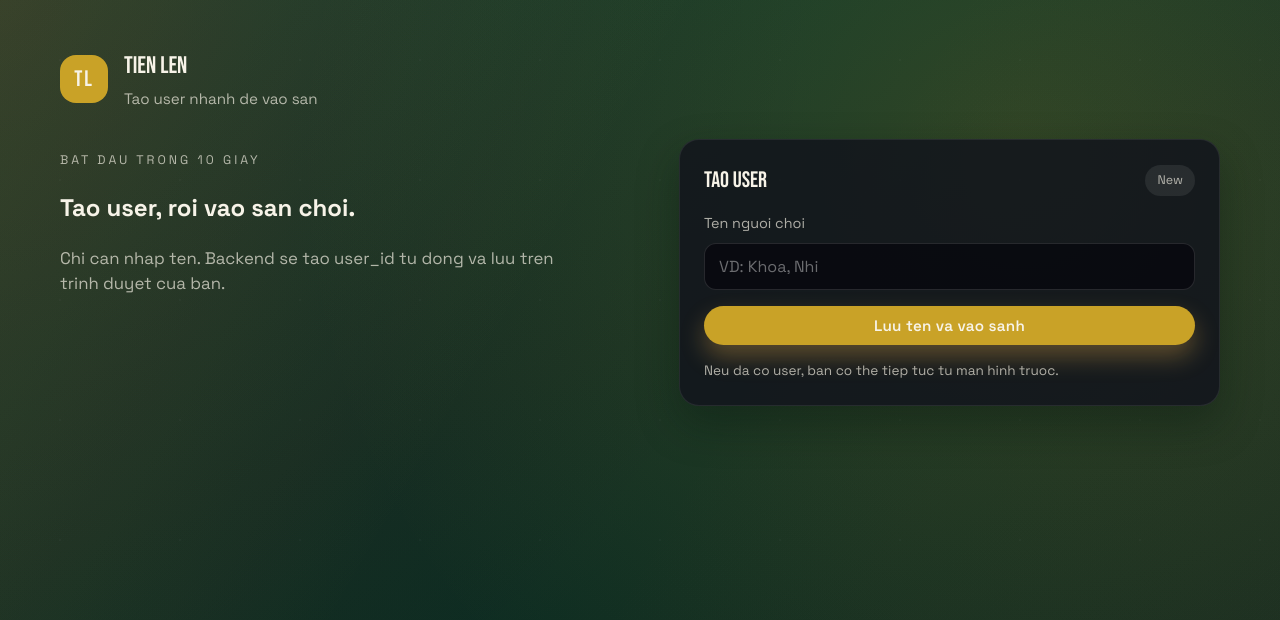
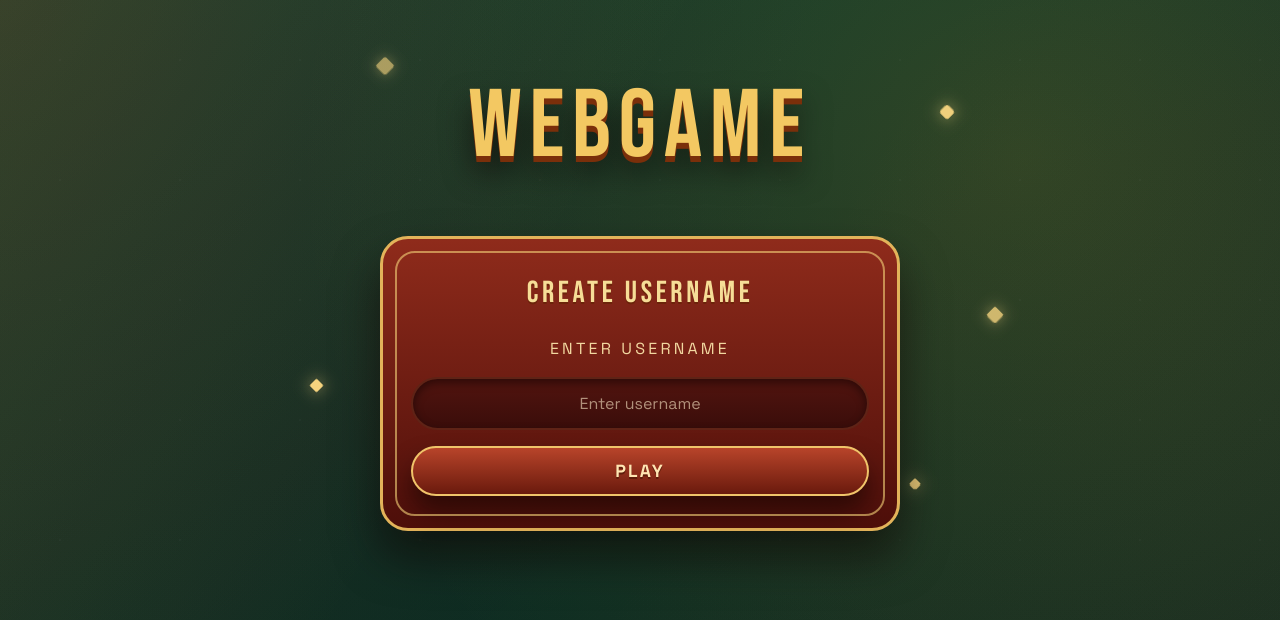
Before and after one commit to truongthuanr/Vietnamese-TienLen-Cardgame, a React app in the folder frontend/: page /create in a window 1280 px wide. Shown: the top 620 px of the page. Built offline with nearby package versions, Linux system fonts and the light colour scheme; the HTML template or start-up script is replaced by a standard one.

Commit message:
init create user page

```diff
--- a/frontend/src/App.css
+++ b/frontend/src/App.css
@@ -64,6 +64,184 @@
 
 .home-shell {
   gap: 28px;
+}
+
+.home-create {
+  width: min(820px, 92vw);
+  align-items: center;
+  text-align: center;
+  gap: 36px;
+  padding-top: 56px;
+}
+
+.home-create-header {
+  position: relative;
+  z-index: 2;
+}
+
+.home-create-title {
+  margin: 0;
+  font-family: var(--font-display);
+  font-size: clamp(3.2rem, 10vw, 6rem);
+  letter-spacing: 0.08em;
+  color: #f3c862;
+  text-shadow: 0 6px 0 #7a2f0a, 0 16px 30px rgba(10, 2, 0, 0.65);
+}
+
+.sparkle-field {
+  position: absolute;
+  inset: 0;
+  pointer-events: none;
+  z-index: 0;
+}
+
+.sparkle {
+  position: absolute;
+  width: 14px;
+  height: 14px;
+  background: #f6d47e;
+  border-radius: 2px;
+  transform: rotate(45deg);
+  box-shadow: 0 0 14px rgba(246, 212, 126, 0.7);
+  animation: twinkle 2.8s ease-in-out infinite;
+}
+
+.sparkle::before,
+.sparkle::after {
+  content: '';
+  position: absolute;
+  inset: 0;
+  background: inherit;
+  border-radius: 2px;
+  transform: rotate(90deg);
+}
+
+.sparkle.s1 {
+  top: 10%;
+  left: 18%;
+  animation-delay: 0.2s;
+}
+
+.sparkle.s2 {
+  top: 18%;
+  right: 12%;
+  width: 10px;
+  height: 10px;
+  animation-delay: 1s;
+}
+
+.sparkle.s3 {
+  top: 52%;
+  right: 6%;
+  width: 12px;
+  height: 12px;
+  animation-delay: 0.6s;
+}
+
+.sparkle.s4 {
+  top: 64%;
+  left: 10%;
+  width: 9px;
+  height: 9px;
+  animation-delay: 1.4s;
+}
+
+.sparkle.s5 {
+  bottom: 18%;
+  right: 16%;
+  width: 8px;
+  height: 8px;
+  animation-delay: 0.8s;
+}
+
+.sparkle.s6 {
+  bottom: 12%;
+  left: 22%;
+  width: 6px;
+  height: 6px;
+  animation-delay: 1.8s;
+}
+
+.home-create-panel {
+  position: relative;
+  z-index: 2;
+  width: min(520px, 92vw);
+  padding: 32px 28px;
+  border-radius: 28px;
+  background: linear-gradient(180deg, #8f2b1b, #4e0f0a);
+  border: 3px solid #e3b35a;
+  box-shadow: 0 26px 45px rgba(12, 4, 0, 0.55);
+  animation: rise 0.6s ease both;
+}
+
+.home-create-panel::before {
+  content: '';
+  position: absolute;
+  inset: 12px;
+  border-radius: 20px;
+  border: 2px solid rgba(246, 210, 120, 0.6);
+  pointer-events: none;
+}
+
+.home-create-panel h2 {
+  margin: 0 0 20px;
+  font-family: var(--font-display);
+  font-size: clamp(1.4rem, 5vw, 1.9rem);
+  letter-spacing: 0.12em;
+  color: #f6dd97;
+  text-shadow: 0 2px 0 #6c240a;
+}
+
+.home-create-form {
+  display: grid;
+  gap: 16px;
+  align-items: center;
+}
+
+.home-create-label {
+  font-size: 1rem;
+  color: #f2d8a1;
+  text-transform: uppercase;
+  letter-spacing: 0.2em;
+}
+
+.home-create-panel input {
+  border-radius: 999px;
+  border: 2px solid #5f2316;
+  background: linear-gradient(180deg, #52140f, #3a0d0a);
+  color: #f8e6c4;
+  padding: 14px 18px;
+  font-size: 1rem;
+  text-align: center;
+  box-shadow: inset 0 4px 8px rgba(10, 2, 0, 0.5);
+}
+
+.home-create-panel input::placeholder {
+  color: rgba(248, 230, 196, 0.6);
+}
+
+.home-create-button {
+  border-radius: 999px;
+  padding: 12px 24px;
+  font-size: 1.1rem;
+  font-weight: 700;
+  letter-spacing: 0.12em;
+  background: linear-gradient(180deg, #b8442a, #6a1a0d);
+  border: 2px solid #f0c46a;
+  color: #ffe6b3;
+  text-shadow: 0 2px 0 #5f1d0b;
+  cursor: pointer;
+  box-shadow: 0 16px 24px rgba(15, 4, 0, 0.55);
+  transition: transform 0.2s ease, box-shadow 0.2s ease;
+}
+
+.home-create-button:hover {
+  transform: translateY(-2px);
+  box-shadow: 0 20px 30px rgba(15, 4, 0, 0.65);
+}
+
+.home-create-button:active {
+  transform: translateY(0);
 }
 
 .home-card {
@@ -328,4 +506,31 @@ input::placeholder {
     flex-direction: column;
     align-items: flex-start;
   }
+
+  .home-create {
+    padding-top: 40px;
+  }
 }
+
+@keyframes twinkle {
+  0%,
+  100% {
+    opacity: 0.6;
+    transform: rotate(45deg) scale(0.9);
+  }
+  50% {
+    opacity: 1;
+    transform: rotate(45deg) scale(1.1);
+  }
+}
+
+@keyframes rise {
+  from {
+    opacity: 0;
+    transform: translateY(16px);
+  }
+  to {
+    opacity: 1;
+    transform: translateY(0);
+  }
+}
--- a/frontend/src/pages/HomeCreate.tsx
+++ b/frontend/src/pages/HomeCreate.tsx
@@ -19,44 +19,29 @@ const HomeCreate = () => {
   }
 
   return (
-    <div className="app home-shell">
-      <header className="app-header">
-        <div className="brand">
-          <span className="brand-mark">TL</span>
-          <div>
-            <p className="brand-title">Tien Len</p>
-            <p className="brand-subtitle">Tao user nhanh de vao san</p>
-          </div>
-        </div>
+    <div className="app home-create">
+      <div className="sparkle-field" aria-hidden="true">
+        <span className="sparkle s1" />
+        <span className="sparkle s2" />
+        <span className="sparkle s3" />
+        <span className="sparkle s4" />
+        <span className="sparkle s5" />
+        <span className="sparkle s6" />
+      </div>
+      <header className="home-create-header">
+        <p className="home-create-title">WEBGAME</p>
       </header>
 
-      <section className="home-card">
-        <div className="home-copy">
-          <p className="eyebrow">Bat dau trong 10 giay</p>
-          <h1>
-            Tao user,
-            <span> roi vao san choi.</span>
-          </h1>
-          <p className="hero-copy">
-            Chi can nhap ten. Backend se tao user_id tu dong va luu tren trinh
-            duyet cua ban.
-          </p>
-        </div>
-        <form className="panel" onSubmit={handleCreateUser}>
-          <div className="panel-header">
-            <h2>Tao user</h2>
-            <span className="pill">New</span>
-          </div>
-          <label>
-            Ten nguoi choi
-            <input name="name" placeholder="VD: Khoa, Nhi" required />
+      <section className="home-create-panel">
+        <h2>CREATE USERNAME</h2>
+        <form className="home-create-form" onSubmit={handleCreateUser}>
+          <label className="home-create-label" htmlFor="username">
+            Enter username
           </label>
-          <button className="primary-button" type="submit">
-            Luu ten va vao sanh
+          <input id="username" name="name" placeholder="Enter username" required />
+          <button className="home-create-button" type="submit">
+            PLAY
           </button>
-          <p className="panel-note">
-            Neu da co user, ban co the tiep tuc tu man hinh truoc.
-          </p>
         </form>
       </section>
     </div>
```
